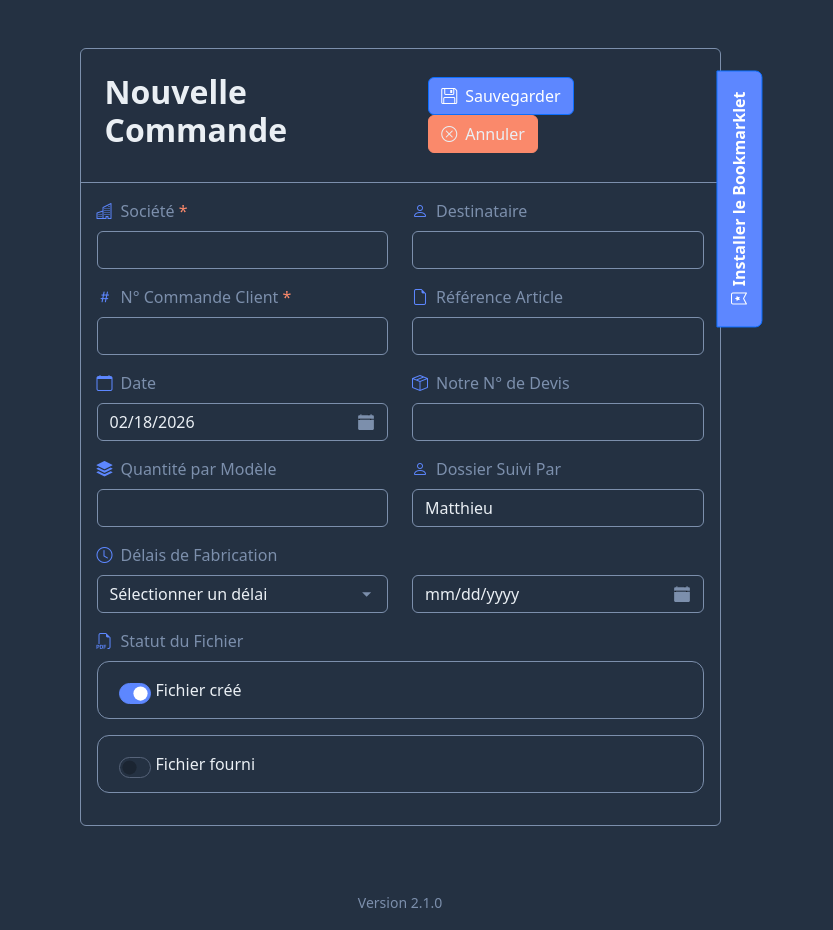
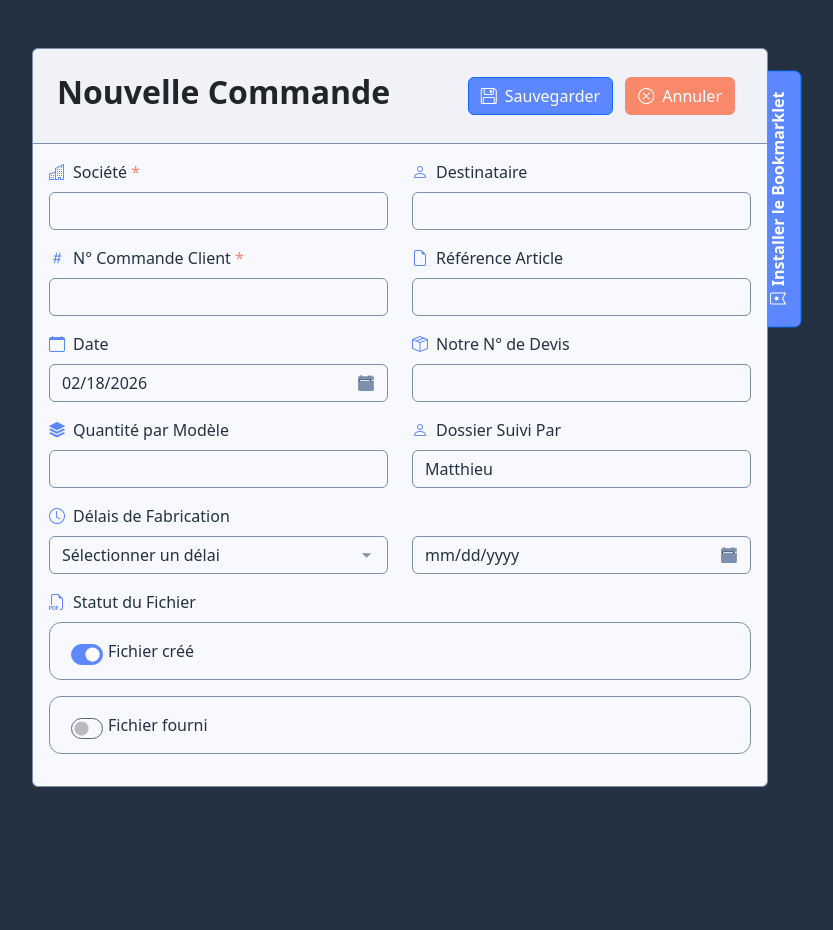
Before and after one commit to artskory/gestion-commandes, a PHP site: page /votre-projet/nouvelle in a window 1280 px wide. Shown: the whole page, without its empty margins (240-1073 px from the left). After the commit the page ends 787 px from the top, so only its background shows below. Run offline with PHP 8.4, Linux system fonts and the light colour scheme.

Commit message:
theme final

```diff
--- a/css/style.css
+++ b/css/style.css
@@ -58,7 +58,7 @@ body {
 }
 
 .bg-warning-subtle {
-  background-color: #4d3a2a !important;
+  background-color: #996600 !important;
 }
 
 .bg-warning-subtle:hover {
@@ -67,7 +67,7 @@ body {
 
 /* ===== 6. CARTES (CARDS) ===== */
 .card {
-    background-color: #243142;
+    background-color: #F8F8FF;
     border-color: #7c8fac !important;
     --bs-card-border-color: #7c8fac !important;
 }
@@ -80,12 +80,12 @@ body {
 .table th,
 .table td {
     background-color: transparent !important;
-    color: #EAEFF4;
+    color: #243142;
     border-color: #414B58;
 }
 
 .table tr:hover {
-    background-color: #465670 !important;color: #EAEFF4 !important;
+    background-color: #465670 !important;
 }
 
 .card-body {
@@ -96,9 +96,8 @@ body {
     padding: 24px;
 }
 
-.card-header a,
-.card-header h2 {
-    color: #EAEFF4 !important;
+.card-header h2 a{
+    color: #243142 !important;
 }
 
 /* ===== 7. EFFETS DE SURVOL ===== */
@@ -153,7 +152,7 @@ body {
 }
 
 .form-label {
-  color: #7c8fac !important;
+  color: #243142 !important;
 }
 
 .form-select {
@@ -163,7 +162,7 @@ body {
 }
 
 .form-select option {
-    background-color: #243142;
+    background-color: #E7E9EB;
 }
 
 .form-select option:hover {
@@ -208,12 +207,13 @@ body {
 .btn-vertical {
   position: absolute;
   top: 150px;
-  right: -148px;
+  right: -140px;
   transform: translateY(-50%) rotate(-90deg);
   transform-origin: center;
   padding: 10px 20px;
   font-weight: bold;
   border-radius: 0 0 7px 7px;
+  z-index: -1;
 }
 
 /* ===== 12. ALERTES BOOTSTRAP ===== */
@@ -295,7 +295,7 @@ body {
 }
 
 /* Type : Succès (Vert) */
-.custom-alert.alert-success {
+.lol .custom-alert.alert-success {
     background: #d4edda;
     border-left: 8px solid #28a745;
 }
@@ -433,11 +433,11 @@ body {
 
 .text-dark,
 .text-dark td {
-  color: #7c8fac !important;
+  color: #243142 !important;
 }
 
-.text-light {
-    color: #EAEFF4 !important;
+.text-input {
+    color: #243142 !important;
 }
 
 .custom-select-arrow {
@@ -520,3 +520,7 @@ body {
 .number-arrows button:hover {
     background: #0b5ed7;
 }
+
+.table-hover tbody tr:hover td{
+    color: #F8F8FF !important;
+}
--- a/views/index.view.php
+++ b/views/index.view.php
@@ -208,7 +208,7 @@
 
     <div class="container mt-5 mb-5">
         <div class="row justify-content-center">
-            <div class="col-md-7">
+            <div class="col-md-8">
                 <div class="card">
                     <div class="card-header d-flex align-items-center justify-content-between">
                         <h2 class="font-bold"><a href="./" class="title-link">Liste des Commandes</a></h2>
@@ -226,7 +226,7 @@
                     </div>
 
                     <div class="table-responsive">
-                        <table class="table">
+                        <table class="table table-hover">
                             <thead>
                                 <tr class="text-center">
                                     <th>ID</th>
@@ -238,7 +238,7 @@
                                     </th>
                                 </tr>
                             </thead>
-                            <tbody class="text-dark">
+                            <tbody>
                                 <?php if (count($this->commandes) > 0): ?>
                                     <?php foreach ($this->commandes as $cmd): ?>
                                         <tr class="text-center align-middle">
--- a/views/nouvelle-commande.view.php
+++ b/views/nouvelle-commande.view.php
@@ -23,7 +23,7 @@
 >
     <div class="container mt-5 mb-5">
         <div class="row justify-content-center">
-            <div class="col-md-7">
+            <div class="col-md-8">
                 <div class="card card-shadow">
                     <form method="POST" action="">
                         <div class="card-header d-flex align-items-center justify-content-between">
@@ -41,25 +41,25 @@
                                 <div class="col-md-6">
                                     <div class="mb-3">
                                         <i class="bi bi-buildings icon-primary icons"></i><label for="societe" class="form-label font-medium">Société <span class="danger">*</span></label>
-                                        <input type="text" class="form-control text-light" id="societe" name="societe"
+                                        <input type="text" class="form-control text-input" id="societe" name="societe"
                                                value="<?php echo isset($_POST['societe']) ? htmlspecialchars($_POST['societe']) : ''; ?>" required>
                                     </div>
 
                                     <div class="mb-3">
                                         <i class="bi bi-hash icon-primary icons"></i><label for="n_commande_client" class="form-label font-medium">N° Commande Client <span class="danger">*</span></label>
-                                        <input type="text" class="form-control text-light" id="n_commande_client" name="n_commande_client"
+                                        <input type="text" class="form-control text-input" id="n_commande_client" name="n_commande_client"
                                                value="<?php echo isset($_POST['n_commande_client']) ? htmlspecialchars($_POST['n_commande_client']) : ''; ?>" required>
                                     </div>
 
                                     <div class="mb-3">
                                         <i class="bi bi-calendar icon-primary icons"></i><label for="date_commande" class="form-label font-medium">Date</label>
-                                        <input type="date" class="form-control text-light date-wrapper" id="date_commande" name="date_commande"
+                                        <input type="date" class="form-control text-input date-wrapper" id="date_commande" name="date_commande"
                                                value="<?php echo isset($_POST['date_commande']) ? htmlspecialchars($_POST['date_commande']) : date('Y-m-d'); ?>">
                                     </div>
 
                                     <div class="mb-3">
                                         <i class="bi bi-stack icon-primary icons"></i><label for="quantite_par_modele" class="form-label font-medium">Quantité par Modèle</label>
-                                        <input type="number" class="form-control text-light" id="quantite_par_modele" name="quantite_par_modele"
+                                        <input type="number" class="form-control text-input" id="quantite_par_modele" name="quantite_par_modele"
                                                value="<?php echo isset($_POST['quantite_par_modele']) ? htmlspecialchars($_POST['quantite_par_modele']) : ''; ?>">
                                     </div>
                                 </div>
@@ -68,25 +68,25 @@
                                 <div class="col-md-6">
                                     <div class="mb-3">
                                         <i class="bi bi-person icon-primary icons"></i><label for="destinataire" class="form-label font-medium">Destinataire</label>
-                                        <input type="text" class="form-control text-light" id="destinataire" name="destinataire"
+                                        <input type="text" class="form-control text-input" id="destinataire" name="destinataire"
                                                value="<?php echo isset($_POST['destinataire']) ? htmlspecialchars($_POST['destinataire']) : ''; ?>">
                                     </div>
 
                                     <div class="mb-3">
                                         <i class="bi bi-file-earmark text icon-primary icons"></i><label for="reference_article" class="form-label font-medium">Référence Article</label>
-                                        <input type="text" class="form-control text-light" id="reference_article" name="reference_article"
+                                        <input type="text" class="form-control text-input" id="reference_article" name="reference_article"
                                                value="<?php echo isset($_POST['reference_article']) ? htmlspecialchars($_POST['reference_article']) : ''; ?>">
                                     </div>
 
                                     <div class="mb-3">
                                         <i class="bi bi-box-seam icon-primary icons"></i><label for="n_devis" class="form-label font-medium">Notre N° de Devis</label>
-                                        <input type="text" class="form-control text-light" id="n_devis" name="n_devis"
+                                        <input type="text" class="form-control text-input" id="n_devis" name="n_devis"
                                                value="<?php echo isset($_POST['n_devis']) ? htmlspecialchars($_POST['n_devis']) : ''; ?>">
                                     </div>
 
                                     <div class="mb-3">
                                         <i class="bi bi-person icon-primary icons"></i><label for="dossier_suivi_par" class="form-label font-medium">Dossier Suivi Par</label>
-                                        <input type="text" class="form-control text-light" id="dossier_suivi_par" name="dossier_suivi_par"
+                                        <input type="text" class="form-control text-input" id="dossier_suivi_par" name="dossier_suivi_par"
                                                value="<?php echo isset($_POST['dossier_suivi_par']) ? htmlspecialchars($_POST['dossier_suivi_par']) : 'Matthieu'; ?>">
                                     </div>
                                 </div>
@@ -96,7 +96,7 @@
                                 <i class="bi bi-clock icon-primary icons"></i><label class="form-label font-medium">Délais de Fabrication</label>
                                 <div class="row">
                                     <div class="col-md-6">
-                                        <select class="form-select custom-select-arrow" id="delais_liste" name="delais_liste" onchange="clearDatePicker()">
+                                        <select class="form-select text-input custom-select-arrow" id="delais_liste" name="delais_liste" onchange="clearDatePicker()">
                                             <option value="">Sélectionner un délai</option>
                                             <option value="J+0" <?php echo (isset($_POST['delais_liste']) && $_POST['delais_liste'] == 'J+0') ? 'selected' : ''; ?>>J+0</option>
                                             <option value="J+1" <?php echo (isset($_POST['delais_liste']) && $_POST['delais_liste'] == 'J+1') ? 'selected' : ''; ?>>J+1</option>
@@ -113,7 +113,7 @@
                                         </select>
                                     </div>
                                     <div class="col-md-6">
-                                        <input type="date" class="form-control text-light date-wrapper" id="delais_date" name="delais_date"
+                                        <input type="date" class="form-control text-input date-wrapper" id="delais_date" name="delais_date"
                                                value="<?php echo isset($_POST['delais_date']) ? htmlspecialchars($_POST['delais_date']) : ''; ?>"
                                                onchange="clearDropdown()">
                                     </div>
@@ -125,14 +125,14 @@
                                 <div class="form-check form-switch rounded-xl border mb-3">
                                     <input class="form-check-input" type="radio" name="fichier_statut" id="fichier_cree"
                                            value="cree" <?php echo (!isset($_POST['fichier_statut']) || $_POST['fichier_statut'] == 'cree') ? 'checked' : ''; ?>>
-                                    <label class="form-check-label text-light" for="fichier_cree">
+                                    <label class="form-check-label text-input" for="fichier_cree">
                                         Fichier créé
                                     </label>
                                 </div>
                                 <div class="form-check form-switch rounded-xl border">
                                     <input class="form-check-input" type="radio" name="fichier_statut" id="fichier_fourni"
                                            value="fourni" <?php echo (isset($_POST['fichier_statut']) && $_POST['fichier_statut'] == 'fourni') ? 'checked' : ''; ?>>
-                                    <label class="form-check-label text-light" for="fichier_fourni">
+                                    <label class="form-check-label text-input" for="fichier_fourni">
                                         Fichier fourni
                                     </label>
                                 </div>
@@ -180,7 +180,7 @@
                         const field = document.getElementById(mapping[param]);
                         if (field) {
                             field.value = value;
-                            field.style.borderColor = '#28a745';
+                            field.style.borderColor = '#d4edda';
                             field.style.borderWidth = '2px';
                             hasData = true;
                             console.log('Champ rempli:', mapping[param], '=', value);
@@ -198,7 +198,7 @@
                     setTimeout(function() {
                         alert.classList.remove('show');
                         setTimeout(function() { alert.remove(); }, 150);
-                    }, 5000);
+                    }, 500000);
 
                     // Nettoyer l'URL (enlever les paramètres)
                     setTimeout(function() {
```
Also changed, not shown: views/editer-commande.view.php (+24 -24 lines).
